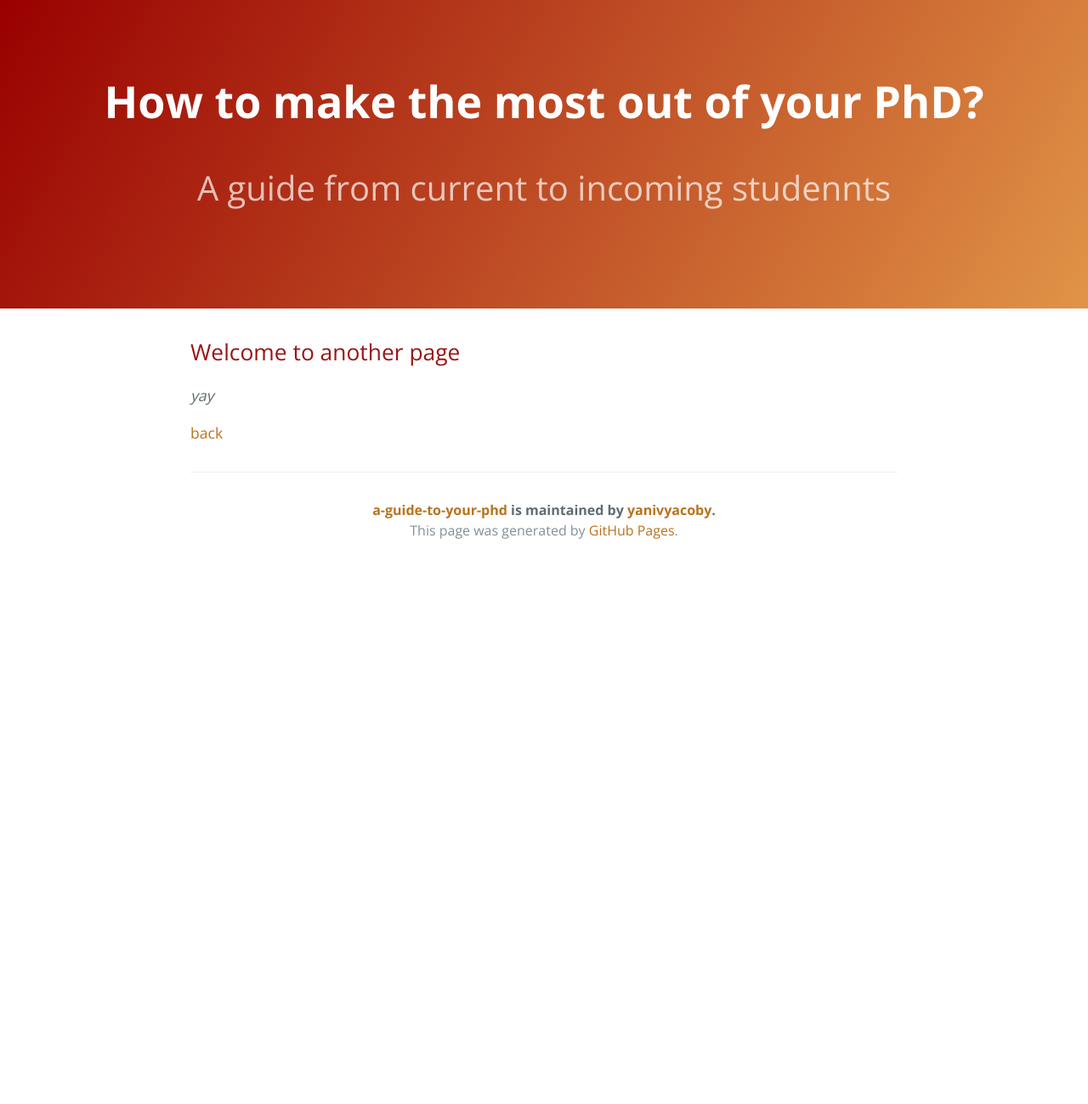
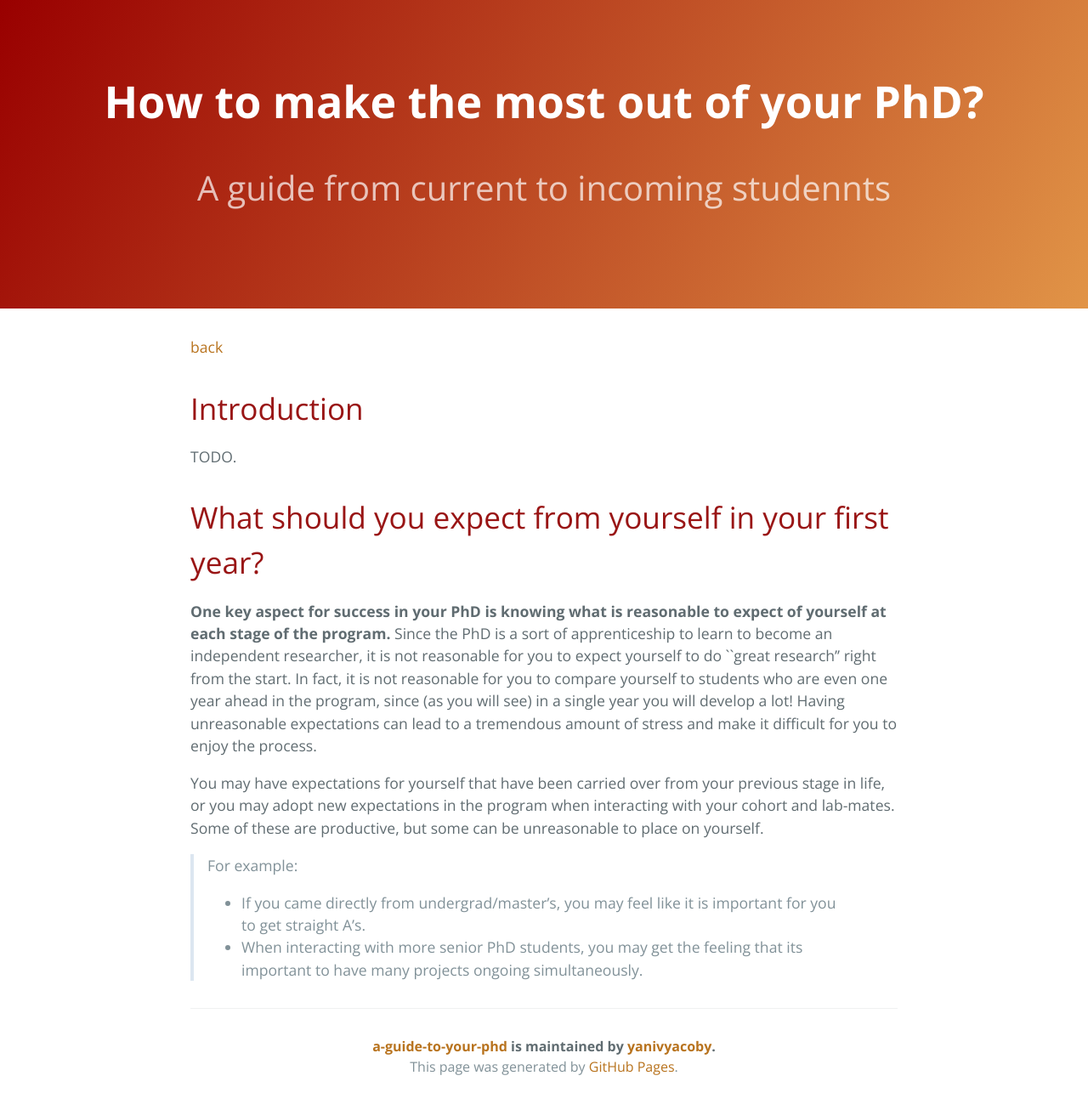
Before and after one commit to yanivyacoby/a-guide-to-your-phd, a Jekyll site: the page built from guide.md, in a window 1280 px wide. Shown: the whole page at 85% size. Built offline with Jekyll 4.4.1, drawn with Linux system fonts in a browser that asks for light colours; before the commit the page ends 900 px from its top, so only the background shows below that.

Commit message:
Update guide.md

```diff
--- a/guide.md
+++ b/guide.md
@@ -4,8 +4,22 @@ title: How to make the most out of your PhD?
 description: A guide from current to incoming studennts
 ---
 
-## Welcome to another page
+[back](./)
 
-_yay_
 
-[back](./)
+# Introduction
+
+TODO.
+
+# What should you expect from yourself in your first year?
+
+**One key aspect for success in your PhD is knowing what is reasonable to expect of yourself at each stage of the program.**
+Since the PhD is a sort of apprenticeship to learn to become an independent researcher, it is not reasonable for you to expect yourself to do ``great research'' right from the start.
+In fact, it is not reasonable for you to compare yourself to students who are even one year ahead in the program, since (as you will see) in a single year you will develop a lot!
+Having unreasonable expectations can lead to a tremendous amount of stress and make it difficult for you to enjoy the process.
+
+You may have expectations for yourself that have been carried over from your previous stage in life, or you may adopt new expectations in the program when interacting with your cohort and lab-mates.  Some of these are productive, but some can be unreasonable to place on yourself.
+
+> For example:
+* If you came directly from undergrad/master's, you may feel like it is important for you to get straight A's.
+* When interacting with more senior PhD students, you may get the feeling that its important to have many projects ongoing simultaneously.
```
